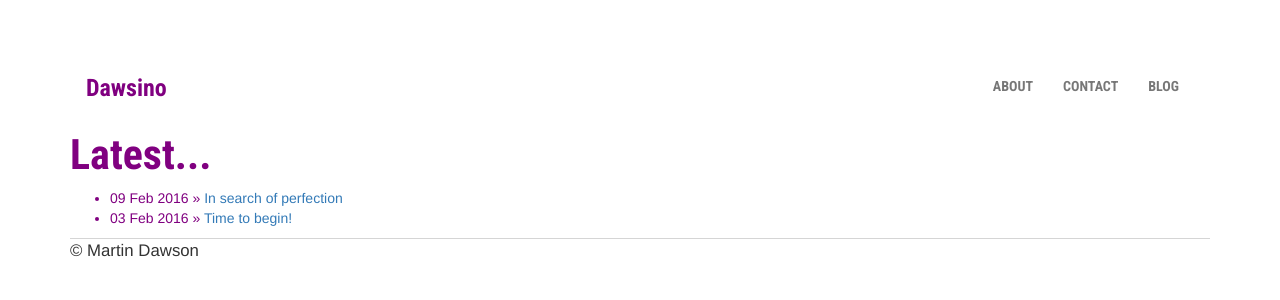
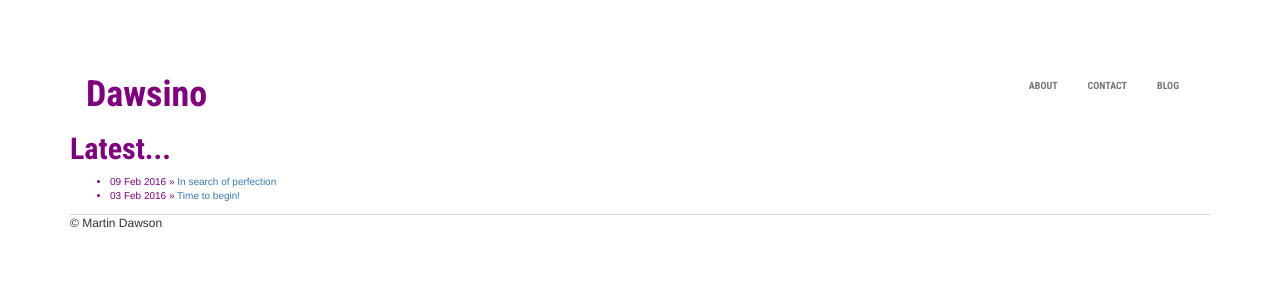
Before and after one commit to dawsino/dawsino.github.io, a Jekyll site: the page built from index.html, in a window 1280 px wide. Shown: the top 300 px of the page. Built offline with Jekyll 4.4.1, drawn with Linux system fonts in a browser that asks for light colours.

Commit message:
body font

```diff
--- a/css/main.css
+++ b/css/main.css
@@ -2,6 +2,7 @@ body {
     color: purple;
     margin: 60px auto;
     width: 100%;
+    font-size: 10px;
 }
 
 header {
@@ -53,8 +54,8 @@ ul.posts li {
   float: left;
   height: 50px;
   padding: 15px 15px;
-  font-size: 24px;
-  line-height: 24px;
+  font-size: 36px;
+  line-height: 36px;
 }
 
 .navbar-default {
```
